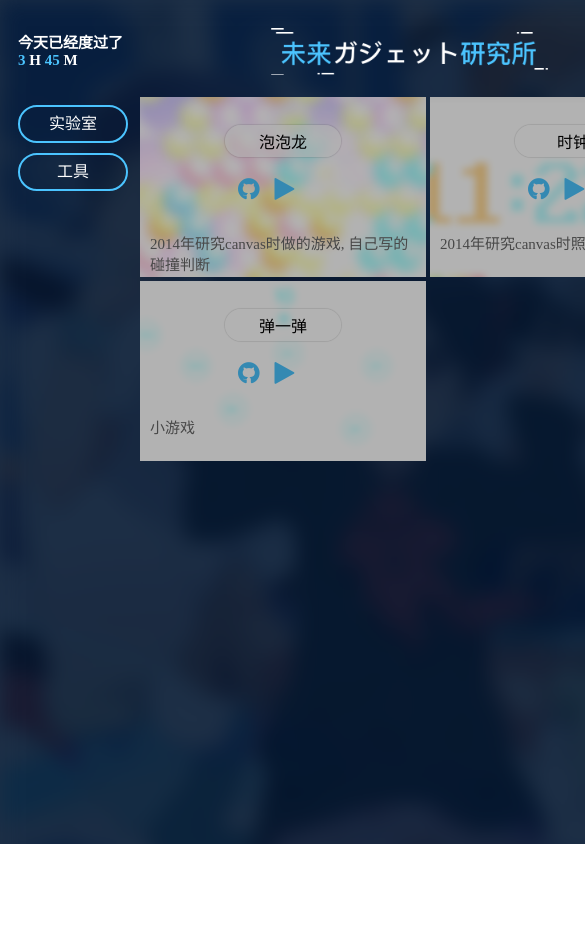
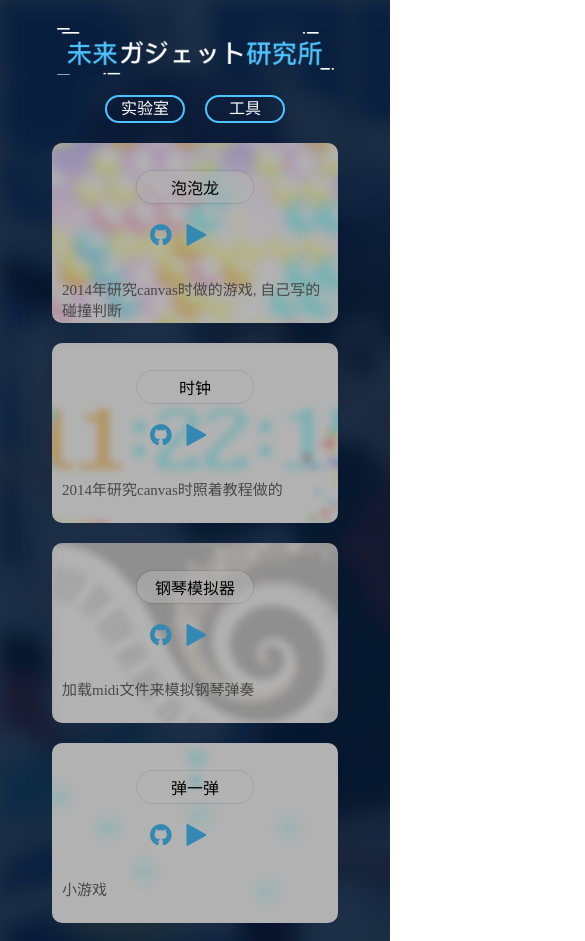
Before and after one commit to cwjdemos/cwjdemo.github.io, a plain HTML site: page index.html in a window 390 px wide. Shown: the top 941 px of the page, 585 px wide, since content can reach past the window. Before the commit the page ends 844 px from the top, so only its background shows below. Drawn offline with Linux system fonts and the light colour scheme.

Commit message:
mobile adapt

```diff
--- a/index.html
+++ b/index.html
@@ -4,15 +4,17 @@
 <head>
     <meta charset="UTF-8">
     <title>未来ガジェット研究所</title>
+    <meta name="viewport" content="width=device-width, initial-scale=1.0, minimum-scale=1.0, maximum-scale=1.0">
     <link href="https://netdna.bootstrapcdn.com/font-awesome/4.7.0/css/font-awesome.min.css" rel="stylesheet">
     <link rel="stylesheet" href="styles/atomic.css">
     <link rel="stylesheet" href="styles/index.css">
+    <link rel="stylesheet" href="styles/mb.css">
 </head>
 
 <body>
     <div class="header light-color">
         <div class="container flex" style="padding: 20px 0;">
-            <div id="ttd" class="subtitle" style="text-align: left;">
+            <div id="ttd" class="subtitle">
                 <div class="h50" id="pt1"></div>
                 <div class="h50">
                     <span class="theme-color" id="pt2"></span>
@@ -21,13 +23,13 @@
                     M
                 </div>
             </div>
-            <div style="width: 277px; height: 47px; background: url('assets/header.png'); background-size: 100%;">
+            <div style="width: 277px; height: 47px; margin: 0 auto; background: url('assets/header.png'); background-size: 100%;">
 
             </div>
-            <div id="tty" class="subtitle" style="text-align: right;">
+            <div id="tty" class="subtitle">
                 <div class="h50" id="pt4"></div>
                 <div class="h50">
-                    <div class="h40" style="margin-left: 300px; background: #4BC4FF; border-radius: 10px; padding: 1px; box-sizing: border-box;">
+                    <div class="h40" style="background: #4BC4FF; border-radius: 10px; padding: 1px; box-sizing: border-box;">
                         <div id="progress"></div>
                     </div>
                     <div class="h60 theme-color" id="pt5" style="font-size: 12px; line-height: 14px;"></div>
--- a/styles/index.css
+++ b/styles/index.css
@@ -18,7 +18,7 @@ body {
     font-size: 15px;
     text-align: center;
     font-weight: bolder;
-    flex-grow: 1;
+    width: 130px
 }
 
 .title {
--- /dev/null
+++ b/styles/mb.css
@@ -0,0 +1,28 @@
+@media (max-width: 1000px){
+    .subtitle {
+        display: none;
+    }
+    .container {
+        width: auto;
+    }
+    .pj-wrap {
+        display: block;
+    }
+    .pj-menu {
+        width: 200px;
+        display: flex;
+        margin: 0 auto;
+    }
+    .menu-item {
+        width: 80px;
+        margin: 0 10px 10px;
+        padding: 0;
+    }
+    .pj {
+        width: auto;
+    }
+    .project {
+        margin: 10px auto;
+        border-radius: 10px;
+    }
+}
```
